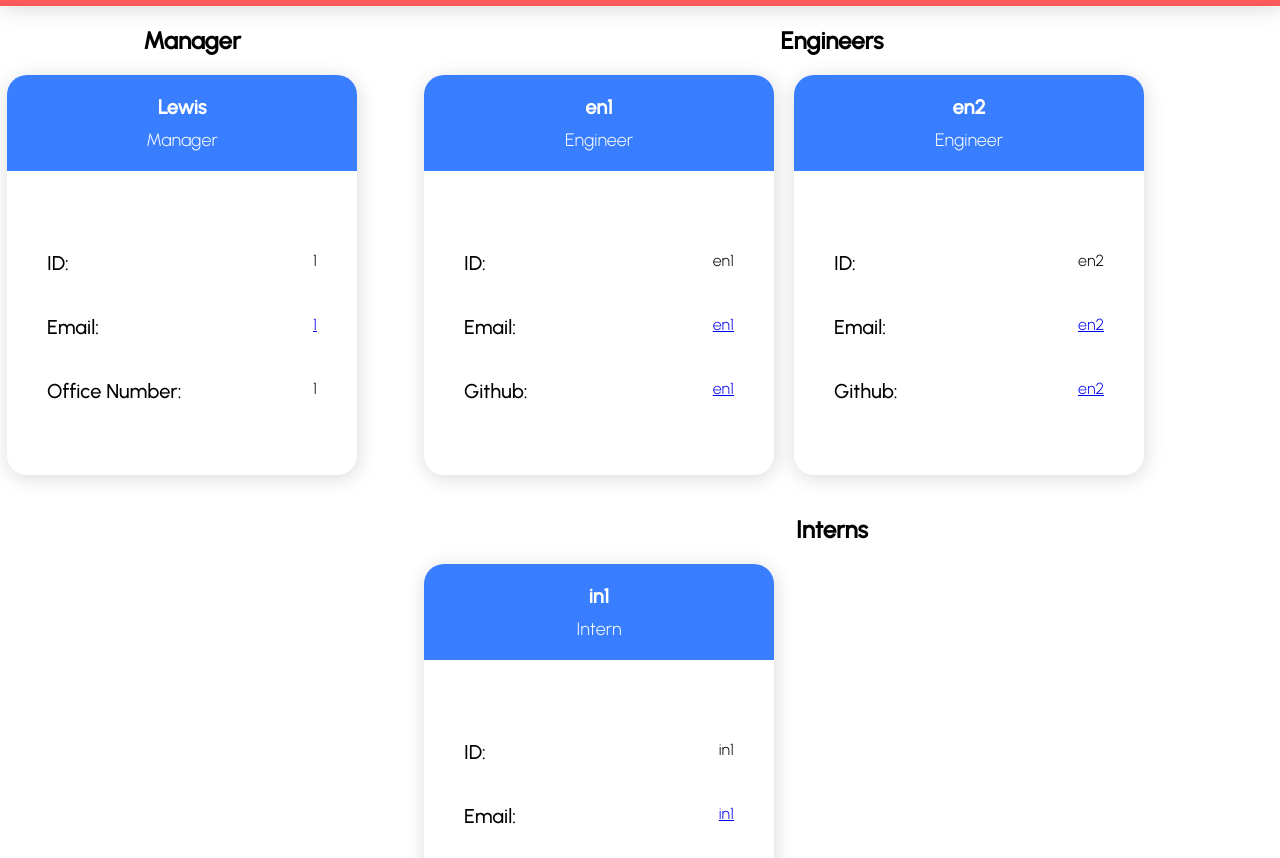
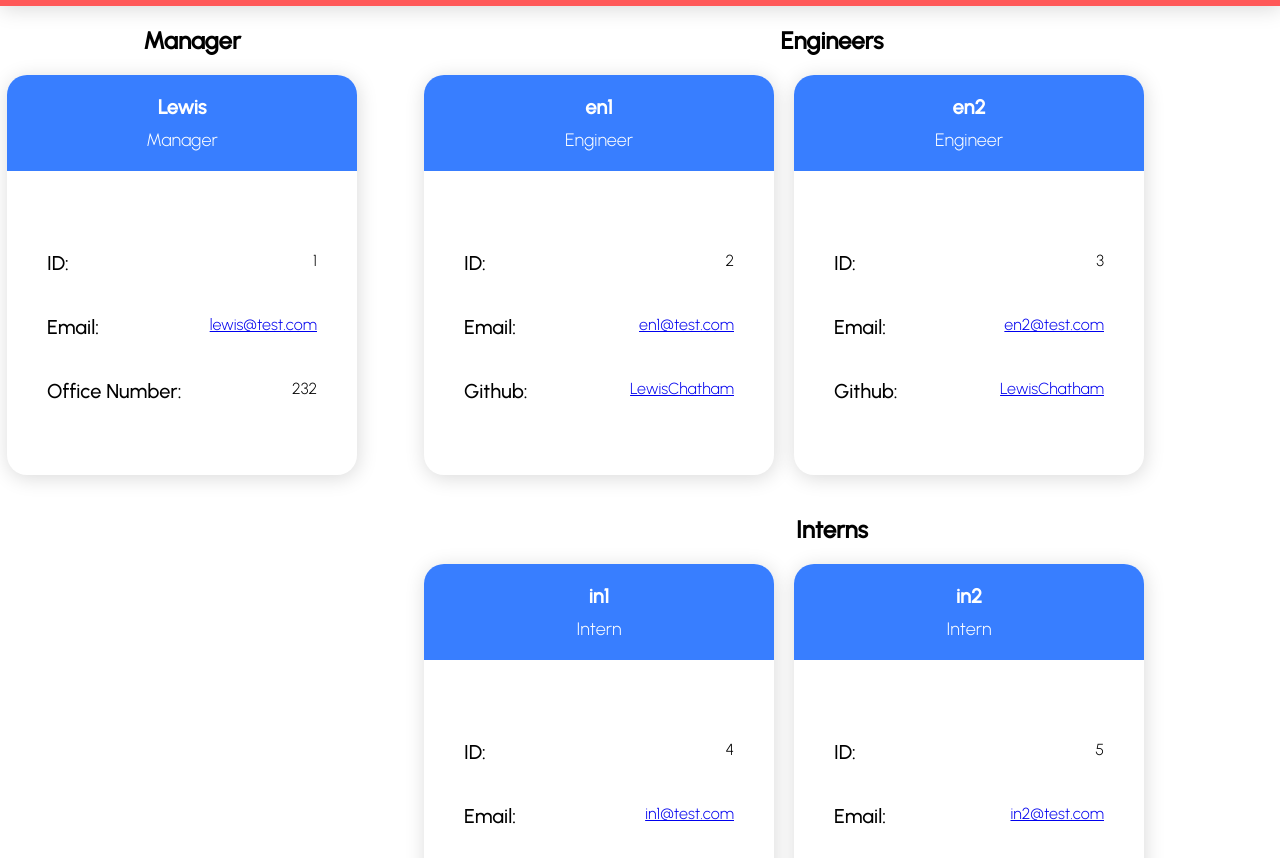
Before and after one commit to LewisChatham/TeamProfileGenerator, a website: page index.html in a window 1280 px wide. Shown: the part 94-952 px from the top of the page. Drawn offline with Linux system fonts and the light colour scheme.

Commit message:
Finishing touches

```diff
--- a/index.html
+++ b/index.html
@@ -22,8 +22,8 @@
     </div>
     <div class="card-body">
         <p>ID: <span class="ID">1</span></p>
-        <p>Email: <span class="Email"><a href="mailto:1">1</a></span></p>
-        <p>Office Number: <span class="officeNumber">1</span></p>
+        <p>Email: <span class="Email"><a href="mailto:lewis@test.com">lewis@test.com</a></span></p>
+        <p>Office Number: <span class="officeNumber">232</span></p>
     </div>
 </div>
                 </div>
@@ -38,9 +38,9 @@
             <h4 class="type">Engineer</h4>
         </div>
         <div class="card-body">
-            <p>ID: <span class="ID">en1</span></p>
-            <p>Email: <span class="Email"><a href="mailto:en1">en1</a></span></p>
-            <p>Github: <span class="Github"><a href="https://www.github.com/en1"  target="_blank">en1</a></span></p>
+            <p>ID: <span class="ID">2</span></p>
+            <p>Email: <span class="Email"><a href="mailto:en1@test.com">en1@test.com</a></span></p>
+            <p>Github: <span class="Github"><a href="https://www.github.com/LewisChatham"  target="_blank">LewisChatham</a></span></p>
         </div>
     </div><div class="card">
         <div class="card-title">
@@ -48,9 +48,9 @@
             <h4 class="type">Engineer</h4>
         </div>
         <div class="card-body">
-            <p>ID: <span class="ID">en2</span></p>
-            <p>Email: <span class="Email"><a href="mailto:en2">en2</a></span></p>
-            <p>Github: <span class="Github"><a href="https://www.github.com/en2"  target="_blank">en2</a></span></p>
+            <p>ID: <span class="ID">3</span></p>
+            <p>Email: <span class="Email"><a href="mailto:en2@test.com">en2@test.com</a></span></p>
+            <p>Github: <span class="Github"><a href="https://www.github.com/LewisChatham"  target="_blank">LewisChatham</a></span></p>
         </div>
     </div>
                     </div>
@@ -64,9 +64,19 @@
             <h4 class="type">Intern</h4>
         </div>
         <div class="card-body">
-            <p>ID: <span class="ID">in1</span></p>
-            <p>Email: <span class="Email"><a href="mailto:in1">in1</a></span></p>
-            <p>School: <span class="Github">in1</span></p>
+            <p>ID: <span class="ID">4</span></p>
+            <p>Email: <span class="Email"><a href="mailto:in1@test.com">in1@test.com</a></span></p>
+            <p>School: <span class="Github">school1</span></p>
+        </div>
+    </div><div class="card">
+        <div class="card-title">
+            <h3 class="name">in2</h3>
+            <h4 class="type">Intern</h4>
+        </div>
+        <div class="card-body">
+            <p>ID: <span class="ID">5</span></p>
+            <p>Email: <span class="Email"><a href="mailto:in2@test.com">in2@test.com</a></span></p>
+            <p>School: <span class="Github">school1</span></p>
         </div>
     </div>
                     </div>
```
Also changed, not shown: README.md.
